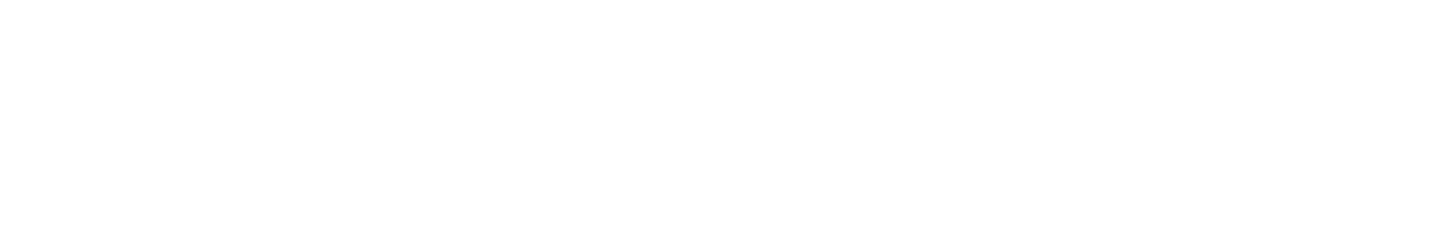
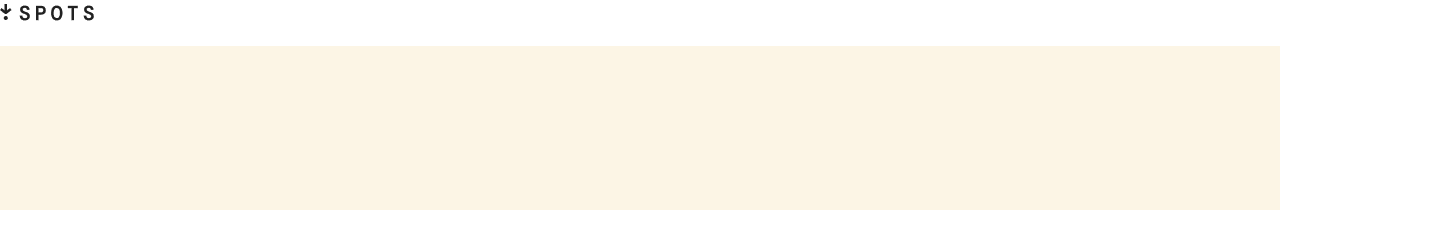
Before and after one commit to onlyonediamond/se_project_spots, a plain HTML site: page index.html in a window 1280 px wide. Shown: the whole page, 1440 px wide, since content can reach past the window. Drawn offline with Linux system fonts and the light colour scheme.

Commit message:
add header, spots logo, menu bar

```diff
--- a/blocks/page.css
+++ b/blocks/page.css
@@ -2,3 +2,20 @@
   background-color: #FCF5E5;
   font-family: Poppins, Arial, Helvetica, sans-serif;
 }
+
+.header {
+  width: 1280px;
+  height: 210px;
+border-bottom: #212121;
+}
+
+.spots-logo {
+flex-direction: row;
+justify-content: center;
+}
+
+.menu-bar {
+  background-color: #FFFFFF;
+  width: 1440px;
+  height: 46px;
+}
--- a/index.html
+++ b/index.html
@@ -7,14 +7,17 @@
   <meta name="author" content="Diamond Christian">
   <meta name="keywords" content="Html">
   <link rel="stylesheet" href="./pages/index.css">
-  <link rel="stylesheet" href="./blocks/page.css">
+  <!-- <link rel="stylesheet" href="./blocks/page.css"> -->
   <link rel="shortcut icon" href="favicon.ico" type="image/x-icon">
   <title>Spots</title>
 </head>
 <body>
 <div class="page">
   <header class="header">
-
+    <div class="menu-bar">
+      <img class="spots-logo" src="images/spots-logo.png" alt="The Spots Logo">
+    </div>
+    <div class=""></div>
   </header>
   <main class="content">
     <section class="profile"></section>
```
